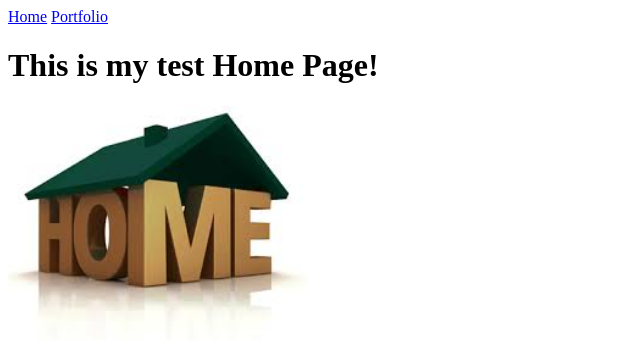
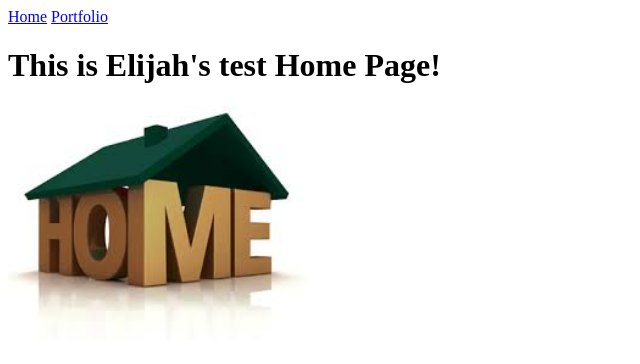
Before and after one commit to CtrlRice/ctrlrice.github.io, a plain HTML site: page my_website/index.html in a window 1280 px wide. Shown: the whole page, without its empty margins (0-640 px from the left). Drawn offline with Linux system fonts and the light colour scheme; files whose address does not match are found by name.

Commit message:
updated index.html

```diff
--- a/my_website/index.html
+++ b/my_website/index.html
@@ -7,7 +7,7 @@
   <body>
     <a href="index.html">Home</a>
     <a href="portfolio.html">Portfolio</a>
-    <h1>This is my test Home Page!</h1>
+    <h1>This is Elijah's test Home Page!</h1>
     <img src="images/home.jpg" height="250">
   </body>
 </html>
```
